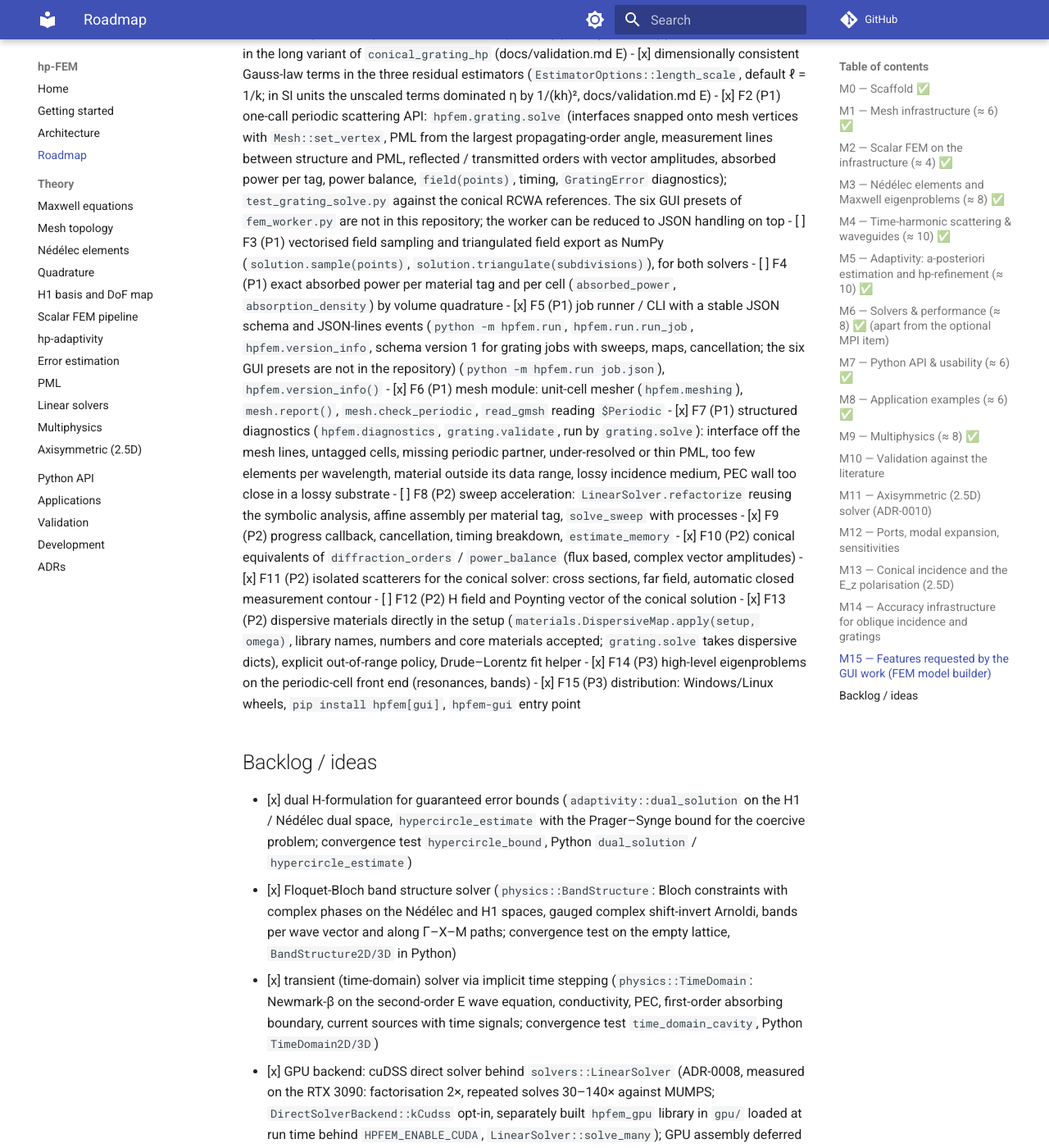
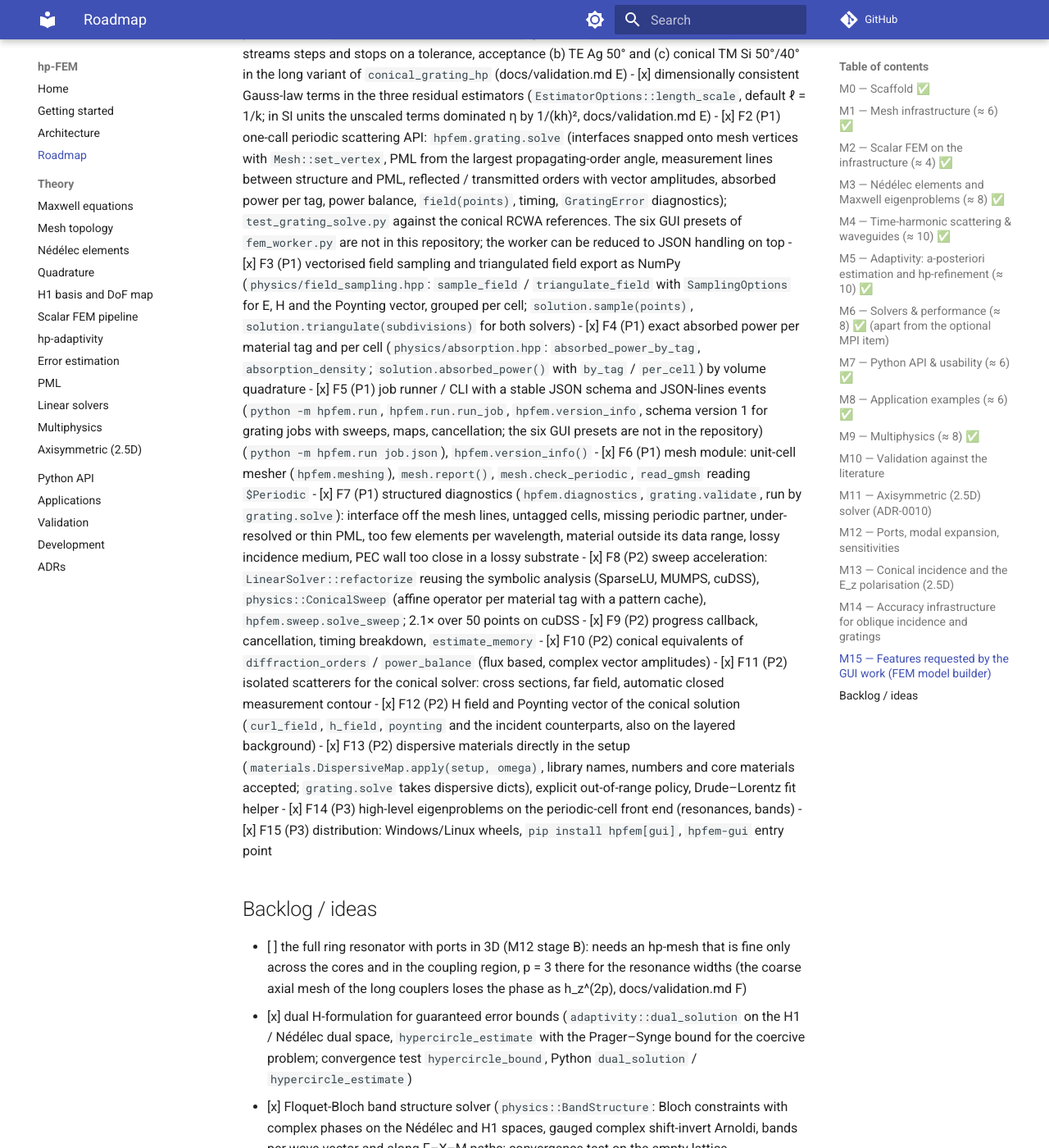
Before and after one commit to PhotonPower/hp-FEM, an MkDocs documentation site: the page built from docs/roadmap.md, in a window 1280 px wide and 1400 px high, scrolled down 9267 px. Shown: the whole window at 82% size. Built offline with MkDocs 1.6.1 and Material for MkDocs 9.7.7, drawn with Linux system fonts in a browser that asks for light colours; comment, search, counter and statistics services are not loaded; some of the changed text lies outside the part shown.

Commit message:
docs(roadmap): tick M15 F3/F4/F8/F12 and the 3D coupler (M12 stage A), changelog entries
Roadmap: F3, F4, F8 and F12 with their APIs; the M12 ring-resonator item done as stage A
(3D directional coupler against coupled-mode theory) by the maintainer's decision, the
full ring in 3D moved to the backlog. CHANGELOG Unreleased: coupler runs and validation
section F with --cell-z, s_parameters with one factorisation and cuDSS iterative
refinement, sweep acceleration, conical H field and Poynting vector, absorbed power per
tag, vectorised field sampling.

Co-Authored-By: Claude Fable 5.1 <noreply@anthropic.com>

```diff
--- a/docs/roadmap.md
+++ b/docs/roadmap.md
@@ -223,12 +223,13 @@ Integrated photonics beyond the effective-index model and the tools around the s
   n × (μ⁻¹ curl E) = (∇ₜE_z − iβEₜ)/μᵣ, modal powers, orientation-independent signs);
   convergence test `waveguide_port_3d` (rectangular waveguide TE10: S21 and |S11| decay
   with p), `PortModes3D` / `s_parameters` for `Scattering3D` in Python
-- [ ] the ring resonator with ports in 3D (SOI cross-section) as the example, S-parameters
-  (stage A in progress with the gpu agent: `examples/directional_coupler_3d` with the mesh /
-  port builder, the coupled-mode reference and the CPU regression test by dev; the GPU
-  production runs, the p-convergence table and `docs/validation.md` by gpu)
-  of a directional coupler against coupled-mode theory (needs the GPU solver for the
-  mesh sizes involved)
+- [x] the ring resonator with ports in 3D (SOI cross-section): done as stage A, the 3D
+  directional coupler against coupled-mode theory (`examples/directional_coupler_3d` with the
+  mesh / port builder, the coupled-mode reference and the CPU regression test by dev; the
+  cuDSS production runs at p = 1–3 and 2–30 µm, `ScatteringOperator::solve_port` for one
+  factorisation per S-matrix, `--cell-z`, the p-convergence table and `docs/validation.md`
+  section F by gpu). The full ring in 3D (stage B) is in the backlog by the maintainer's
+  decision of 2026-10-08
 - [x] modal expansion by Riesz projection on the resonance solver (`physics::RieszProjection`,
   `AxisymmetricRieszProjection`: residues of the resolvent on circles around the
   quasi-normal modes plus a background contour, spectra of linear observables as sums over
@@ -338,10 +339,13 @@ faces" of M14-B.
   absorbed power per tag, power balance, `field(points)`, timing, `GratingError` diagnostics);
   `test_grating_solve.py` against the conical RCWA references. The six GUI presets of
   `fem_worker.py` are not in this repository; the worker can be reduced to JSON handling on top
-- [ ] F3 (P1) vectorised field sampling and triangulated field export as NumPy
-  (`solution.sample(points)`, `solution.triangulate(subdivisions)`), for both solvers
-- [ ] F4 (P1) exact absorbed power per material tag and per cell (`absorbed_power`,
-  `absorption_density`) by volume quadrature
+- [x] F3 (P1) vectorised field sampling and triangulated field export as NumPy
+  (`physics/field_sampling.hpp`: `sample_field` / `triangulate_field` with `SamplingOptions`
+  for E, H and the Poynting vector, grouped per cell; `solution.sample(points)`,
+  `solution.triangulate(subdivisions)` for both solvers)
+- [x] F4 (P1) exact absorbed power per material tag and per cell (`physics/absorption.hpp`:
+  `absorbed_power_by_tag`, `absorption_density`; `solution.absorbed_power()` with `by_tag` /
+  `per_cell`) by volume quadrature
 - [x] F5 (P1) job runner / CLI with a stable JSON schema and JSON-lines events
   (`python -m hpfem.run`, `hpfem.run.run_job`, `hpfem.version_info`, schema version 1 for grating
   jobs with sweeps, maps, cancellation; the six GUI presets are not in the repository)
@@ -352,14 +356,16 @@ faces" of M14-B.
   `grating.solve`): interface off the mesh lines, untagged
   cells, missing periodic partner, under-resolved or thin PML, too few elements per wavelength,
   material outside its data range, lossy incidence medium, PEC wall too close in a lossy substrate
-- [ ] F8 (P2) sweep acceleration: `LinearSolver.refactorize` reusing the symbolic analysis, affine
-  assembly per material tag, `solve_sweep` with processes
+- [x] F8 (P2) sweep acceleration: `LinearSolver::refactorize` reusing the symbolic analysis
+  (SparseLU, MUMPS, cuDSS), `physics::ConicalSweep` (affine operator per material tag with a
+  pattern cache), `hpfem.sweep.solve_sweep`; 2.1× over 50 points on cuDSS
 - [x] F9 (P2) progress callback, cancellation, timing breakdown, `estimate_memory`
 - [x] F10 (P2) conical equivalents of `diffraction_orders` / `power_balance` (flux based, complex
   vector amplitudes)
 - [x] F11 (P2) isolated scatterers for the conical solver: cross sections, far field, automatic
   closed measurement contour
-- [ ] F12 (P2) H field and Poynting vector of the conical solution
+- [x] F12 (P2) H field and Poynting vector of the conical solution (`curl_field`, `h_field`,
+  `poynting` and the incident counterparts, also on the layered background)
 - [x] F13 (P2) dispersive materials directly in the setup (`materials.DispersiveMap.apply(setup,
   omega)`, library names, numbers and core materials accepted; `grating.solve` takes dispersive
   dicts), explicit
@@ -368,6 +374,9 @@ faces" of M14-B.
 - [x] F15 (P3) distribution: Windows/Linux wheels, `pip install hpfem[gui]`, `hpfem-gui` entry point
 
 ## Backlog / ideas
+- [ ] the full ring resonator with ports in 3D (M12 stage B): needs an hp-mesh that is fine
+  only across the cores and in the coupling region, p = 3 there for the resonance widths
+  (the coarse axial mesh of the long couplers loses the phase as h_z^(2p), docs/validation.md F)
 - [x] dual H-formulation for guaranteed error bounds (`adaptivity::dual_solution` on the
   H1 / Nédélec dual space, `hypercircle_estimate` with the Prager–Synge bound for the
   coercive problem; convergence test `hypercircle_bound`, Python `dual_solution` /
```
Also changed, not shown: CHANGELOG.md (+28 -0 lines).
